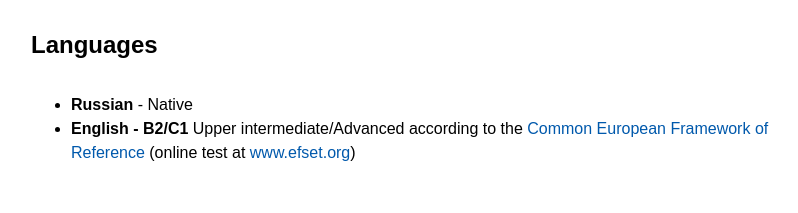
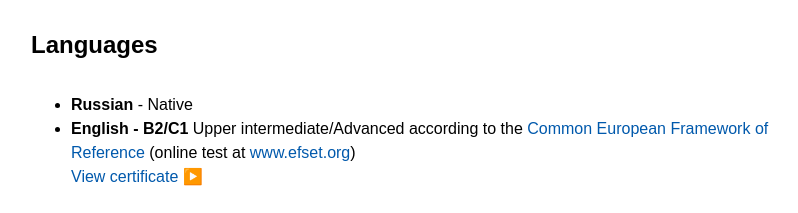
Before and after one commit to EvgeniaLeleo/rsschool-cv, a plain HTML site: page index.html in a window 1280 px wide. Shown: the part 5615-5828 px from the top of the page, without its empty margins (209-1007 px from the left). Before the commit the page ends 5804 px from the top, so only its background shows below. Drawn offline with Linux system fonts and the light colour scheme.

Commit message:
refactor: add certificate link

```diff
--- a/index.html
+++ b/index.html
@@ -276,6 +276,9 @@
           >
           (online test at
           <a href="https://www.efset.org/" target="_blank">www.efset.org</a>)
+          <br /><a href="https://www.efset.org/cert/1CNTmc"
+            >View certificate ▶️</a
+          >
         </li>
       </ul>
     </section>
```
